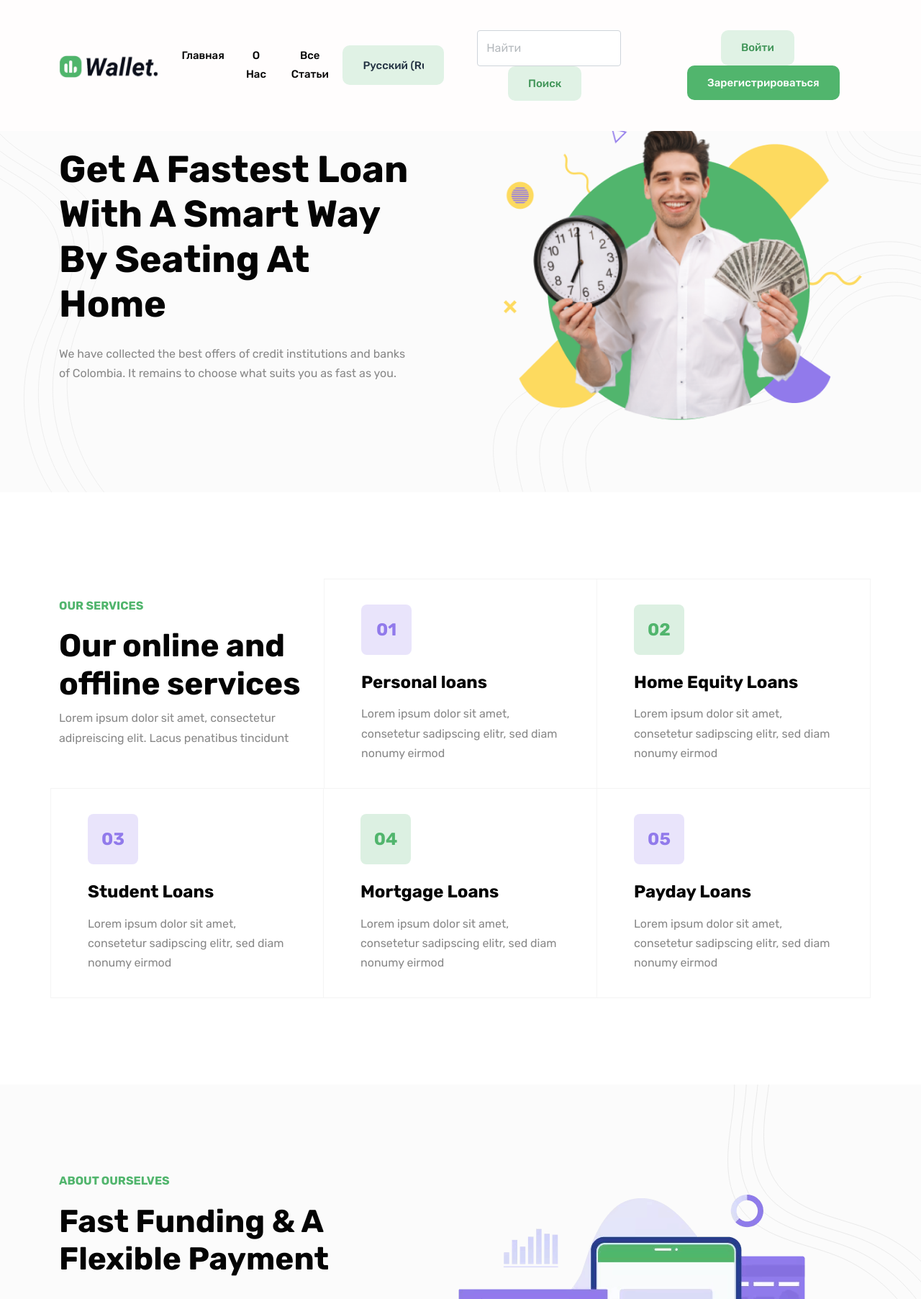
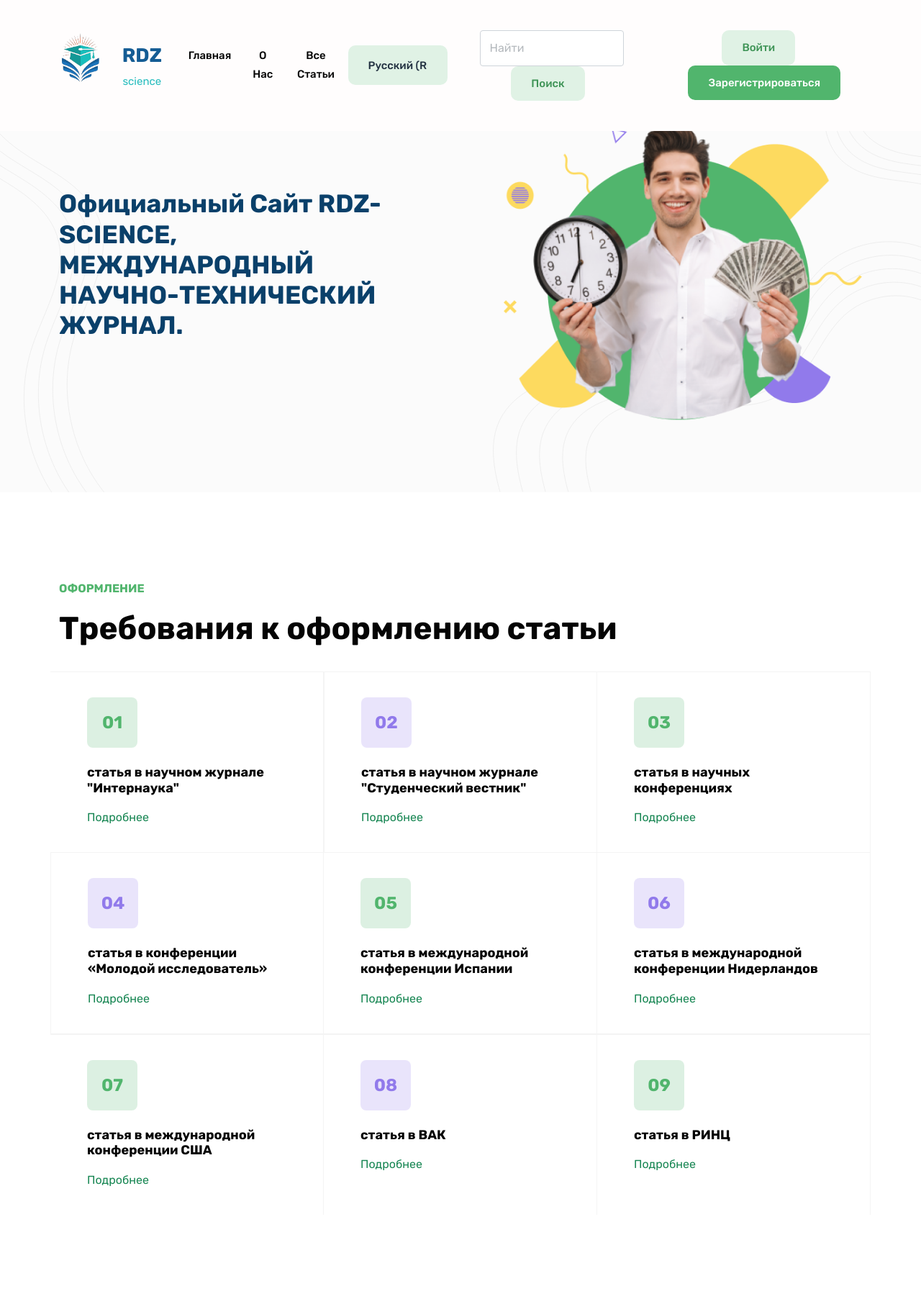
Before and after one commit to VladlenKhan/ssrg, a Django app: page / in a window 1280 px wide. Shown: the top 1805 px of the page at 72% size. Run offline with Django 3.2, Linux system fonts and the light colour scheme; data comes from the database, SQL or seed files in the repository; both versions use the stored data as it was after the commit; some libraries are stand-ins or nearby versions.

Commit message:
'newchange

```diff
--- a/app/templates/base.html
+++ b/app/templates/base.html
@@ -46,10 +46,17 @@
     <header class="navigation bg-tertiary  ">
         <nav class="navbar navbar-expand-xl navbar-light text-center py-3 fixed-top" style="background-color: rgb(255, 253, 253);">
             <div class="container">
-                <a class="navbar-brand" href="{% url 'home'%}">
-                    <img loading="prelaod" decoding="async" class="img-fluid" width="160"
-                        src="{% static 'images/logo.png' %}" alt="Wallet">
+                <a class="navbar-brand" style="margin:-20px 10px 0 4px ;" href="{% url 'home'%}">
+                    <img loading="prelaod" decoding="async" class="img-fluid"  width="60"
+                        src="{% static 'images/logordz.png' %}" alt="Wallet">
+
                 </a>
+                <div>
+                    <a href="{% url 'home'%}">
+                    <span style="color:#145c94;font-weight: 900; font-size:27px;">RDZ </span>
+                    <span style="color:#28bdbe;">science</span>
+               </a>
+            </div>
                 <button class="navbar-toggler" type="button" data-bs-toggle="collapse"
                     data-bs-target="#navbarSupportedContent" aria-controls="navbarSupportedContent"
                     aria-expanded="false" aria-label="Toggle navigation"> <span class="navbar-toggler-icon"></span>
--- a/app/templates/home.html
+++ b/app/templates/home.html
@@ -7,10 +7,8 @@
     <div class="row align-items-center justify-content-center">
       <div class="col-lg-6 mb-5 mb-lg-0">
         <div class="block text-center text-lg-start pe-0 pe-xl-5">
-          <h1 class="text-capitalize mb-4">get a fastest loan with a smart way by seating at home</h1>
-          <p class="mb-4">We have collected the best offers of credit institutions and banks
-            <br>of Colombia. It remains to choose what suits you as fast as you.
-          </p>
+          <h1 class="text-capitalize mb-4" style="font-size:2.2rem;color:#0a406a;">{% trans 'Официальный сайт RDZ-SCIENCE, МЕЖДУНАРОДНЫЙ НАУЧНО-ТЕХНИЧЕСКИЙ ЖУРНАЛ.' %}</h1>
+
         </div>
       </div>
       <div class="col-lg-6">
@@ -70,74 +68,123 @@
 
 <section class="section">
   <div class="container">
+    <p class="text-primary text-uppercase fw-bold mb-3">{% trans 'Оформление' %}</p>
+    <h1>{% trans 'Требования к оформлению статьи' %} </h1>
+    <br>
     <div class="row">
-      <div class="col-lg-4 col-md-6">
-        <div class="section-title pt-4">
-          <p class="text-primary text-uppercase fw-bold mb-3">Our Services</p>
-          <h1>Our online and offline services</h1>
-          <p>Lorem ipsum dolor sit amet, consectetur adipreiscing elit. Lacus penatibus tincidunt</p>
-        </div>
-      </div>
+
       <div class="col-lg-4 col-md-6 service-item">
-        <a class="text-black" href="service-details.html">
+        <a class="text-black" href="{% url 'about_article' %}">
           <div class="block"> <span class="colored-box text-center h3 mb-4">01</span>
-            <h3 class="mb-3 service-title">Personal loans</h3>
-            <p class="mb-0 service-description">Lorem ipsum dolor sit amet, consetetur sadipscing elitr, sed diam nonumy
-              eirmod</p>
+            <h5 class="mb-3 service-title">{% trans 'статья в научном журнале "Интернаука"' %}</h5>
+            <p class="mb-0 service-description text-success" >{% trans 'Подробнее' %}</p>
           </div>
         </a>
       </div>
       <div class="col-lg-4 col-md-6 service-item">
-        <a class="text-black" href="service-details.html">
+        <a class="text-black" href="{% url 'about_article' %}">
           <div class="block"> <span class="colored-box text-center h3 mb-4">02</span>
-            <h3 class="mb-3 service-title">Home Equity Loans</h3>
-            <p class="mb-0 service-description">Lorem ipsum dolor sit amet, consetetur sadipscing elitr, sed diam nonumy
-              eirmod</p>
+            <h5 class="mb-3 service-title">статья в научном журнале "Студенческий вестник"</h5>
+            <p class="mb-0 service-description text-success">{% trans 'Подробнее' %}</p>
           </div>
         </a>
       </div>
       <div class="col-lg-4 col-md-6 service-item">
-        <a class="text-black" href="service-details.html">
+        <a class="text-black" href="{% url 'about_article' %}">
           <div class="block"> <span class="colored-box text-center h3 mb-4">
 
 
               03
 
             </span>
-            <h3 class="mb-3 service-title">Student Loans</h3>
-            <p class="mb-0 service-description">Lorem ipsum dolor sit amet, consetetur sadipscing elitr, sed diam nonumy
-              eirmod</p>
+            <h5 class="mb-3 service-title">статья в научных конференциях</h5>
+            <p class="mb-0 service-description text-success">{% trans 'Подробнее' %}</p>
           </div>
         </a>
       </div>
       <div class="col-lg-4 col-md-6 service-item">
-        <a class="text-black" href="service-details.html">
+        <a class="text-black" href="{% url 'about_article' %}">
           <div class="block"> <span class="colored-box text-center h3 mb-4">
 
 
               04
 
             </span>
-            <h3 class="mb-3 service-title">Mortgage Loans</h3>
-            <p class="mb-0 service-description">Lorem ipsum dolor sit amet, consetetur sadipscing elitr, sed diam nonumy
-              eirmod</p>
+            <h5 class="mb-3 service-title"> статья в конференции «Молодой исследователь»</h5>
+            <p class="mb-0 service-description text-success">{% trans 'Подробнее' %}</p>
           </div>
         </a>
       </div>
       <div class="col-lg-4 col-md-6 service-item">
-        <a class="text-black" href="service-details.html">
+        <a class="text-black" href="{% url 'about_article' %}">
           <div class="block"> <span class="colored-box text-center h3 mb-4">
 
 
               05
 
             </span>
-            <h3 class="mb-3 service-title">Payday Loans</h3>
-            <p class="mb-0 service-description">Lorem ipsum dolor sit amet, consetetur sadipscing elitr, sed diam nonumy
-              eirmod</p>
+            <h5 class="mb-3 service-title">статья в международной конференции Испании</h5>
+            <p class="mb-0 service-description text-success">{% trans 'Подробнее' %}</p>
           </div>
         </a>
       </div>
+
+      <div class="col-lg-4 col-md-6 service-item">
+        <a class="text-black" href="{% url 'about_article' %}">
+          <div class="block"> <span class="colored-box text-center h3 mb-4">
+
+
+              06
+
+            </span>
+            <h5 class="mb-3 service-title">статья в международной конференции Нидерландов</h5>
+            <p class="mb-0 service-description text-success">{% trans 'Подробнее' %}</p>
+          </div>
+        </a>
+      </div>
+
+      <div class="col-lg-4 col-md-6 service-item">
+        <a class="text-black" href="{% url 'about_article' %}">
+          <div class="block"> <span class="colored-box text-center h3 mb-4">
+
+
+              07
+
+            </span>
+            <h5 class="mb-3 service-title">статья в международной конференции США</h5>
+            <p class="mb-0 service-description text-success">{% trans 'Подробнее' %}</p>
+          </div>
+        </a>
+      </div>
+
+      <div class="col-lg-4 col-md-6 service-item">
+        <a class="text-black" href="{% url 'about_article' %}">
+          <div class="block"> <span class="colored-box text-center h3 mb-4">
+
+
+              08
+
+            </span>
+            <h5 class="mb-3 service-title">статья в ВАК</h5>
+            <p class="mb-0 service-description text-success">{% trans 'Подробнее' %}</p>
+          </div>
+        </a>
+      </div>
+
+      <div class="col-lg-4 col-md-6 service-item">
+        <a class="text-black" href="{% url 'about_article' %}">
+          <div class="block"> <span class="colored-box text-center h3 mb-4">
+
+
+              09
+
+            </span>
+            <h5 class="mb-3 service-title">статья в РИНЦ</h5>
+            <p class="mb-0 service-description text-success">{% trans 'Подробнее' %}</p>
+          </div>
+        </a>
+      </div>
+
     </div>
   </div>
 </section>
--- a/app/urls.py
+++ b/app/urls.py
@@ -7,6 +7,7 @@ urlpatterns = [
     path('login/',login_view,name='login'),
     path('logout/', user_logout, name='logout'),
     path('register/',register,name='register'),
+    path('about_article/',about_article, name='about_article'),
 
     # user
     path('user/<str:username>/', user_view, name='user'),
--- a/app/views.py
+++ b/app/views.py
@@ -34,6 +34,8 @@ def home(request):
     }
     return render(request,'home.html', context)
 
+def about_article(request):
+    return render(request,'about_article.html')
 
 def blogs_view(request, category_slug=None):
     categories = Category.objects.all()
```
Also changed, not shown: app/templates/about_article.html (added, +36 -0 lines), app/static/images/logordz.png (added), db.sqlite3, 1 other file.
